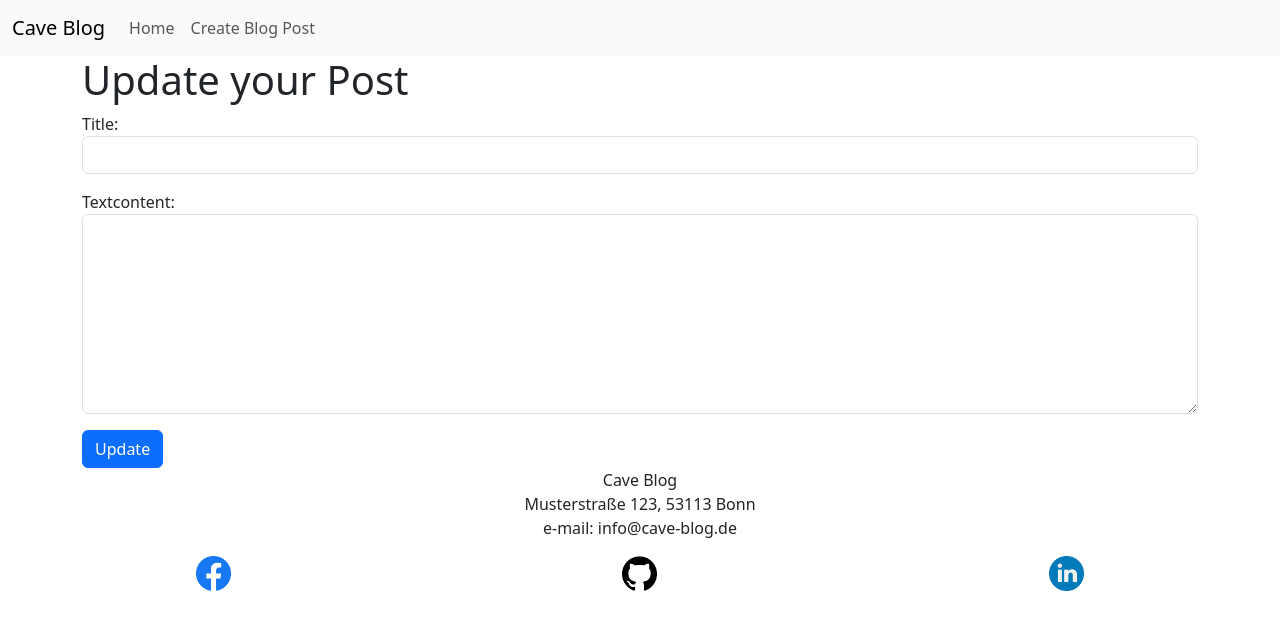
After one commit to SureDeveloping/cave-blog, a Django app: template blog/templates/blog/blog_post_update.html in a window 1280 px wide. The commit adds this page. Shown: the top 630 px of the page. Run offline with Django 4.2, Linux system fonts and the light colour scheme; the template is opened without the code that fills it: values that come from a table or form of the project are taken from there, others are empty.

Commit message:
Add blog post update view, page

```diff
--- a/blog/forms.py
+++ b/blog/forms.py
@@ -11,3 +11,13 @@ class PostForm(forms.ModelForm):
             'author': forms.Select(attrs={'class': 'form-control'}),
             'textcontent': forms.Textarea(attrs={'class': 'form-control textcontent'}),
         }
+
+class UpdateForm(forms.ModelForm):
+    class Meta:
+        model = Post
+        fields = ('title', 'textcontent')
+
+        widgets = {
+            'title': forms.TextInput(attrs={'class': 'form-control'}),
+            'textcontent': forms.Textarea(attrs={'class': 'form-control textcontent'}),
+        }
--- a/blog/templates/blog/blog_post_detail.html
+++ b/blog/templates/blog/blog_post_detail.html
@@ -19,5 +19,6 @@
 <br>
 
 <a href="{% url 'home' %}" class="btn btn-primary"> Back to Overview</a>
+<a href="{% url 'blog-post-update' post.pk %}" class="btn btn-primary"> Edit Post</a>
 
 {% endblock %}
--- /dev/null
+++ b/blog/templates/blog/blog_post_update.html
@@ -0,0 +1,17 @@
+{% extends 'base.html' %}
+
+{% block title %} Edit your Post {% endblock %}
+
+{% block content %}
+
+<h1> Update your Post </h1>
+
+<div class="form-group">
+    <form method="POST">
+        {% csrf_token %}
+        {{ form.as_p }}
+        <button type="submit" class="btn btn-primary">Update</button>
+    </form>
+</div>
+
+{% endblock %}
--- a/blog/templates/blog/index.html
+++ b/blog/templates/blog/index.html
@@ -10,7 +10,10 @@
             <a href="{% url 'blog-post-detail' post.pk %}">   {{ post.title }}</a> by
             {{ post.author.first_name}}
             {{ post.author.last_name}} <br>
-            {{ post.textcontent}}
+            {{ post.textcontent}} <br>
+            <small> <a href="{% url 'blog-post-update' post.pk %}"> Edit Post</a> </small>
+
+
         </li>
 
 {% endfor %}
--- a/blog/urls.py
+++ b/blog/urls.py
@@ -1,8 +1,9 @@
 from django.urls import path
-from . views import HomeView, BlogPostDetailView, BlogPostCreateView
+from . views import HomeView, BlogPostDetailView, BlogPostCreateView, BlogPostUpdateView
 
 urlpatterns = [
     path('', HomeView.as_view(), name='home'),
     path('blog-post/<int:pk>/', BlogPostDetailView.as_view(), name='blog-post-detail'),
     path('create-blog-post/', BlogPostCreateView.as_view(), name='blog-post-create'),
+    path('update-blog-post/<int:pk>/', BlogPostUpdateView.as_view(), name='blog-post-update'),
 ]
--- a/templates/base.html
+++ b/templates/base.html
@@ -18,7 +18,7 @@
   <body>
     <header>
       <!-- Navbar from Bootstrap -->
-      <nav class="navbar navbar-expand-lg bg-body-tertiary"">
+      <nav class="navbar navbar-expand-lg bg-body-tertiary">
         <div class="container-fluid">
               <a class="navbar-brand" href="{% url 'home' %}">Cave Blog</a>
               <button class="navbar-toggler" type="button" data-bs-toggle="collapse" data-bs-target="#navbarNav" aria-controls="navbarNav" aria-expanded="false" aria-label="Toggle navigation">
@@ -46,7 +46,7 @@
         {% endblock %}
     </main>
 
-    <footer class="fixed-bottom my-3">
+    <footer class="sticky-md-bottom">
       <div class="footer-text-container">
         <p>
           Cave Blog <br>
```
Also changed, not shown: blog/views.py (+7 -2 lines).
